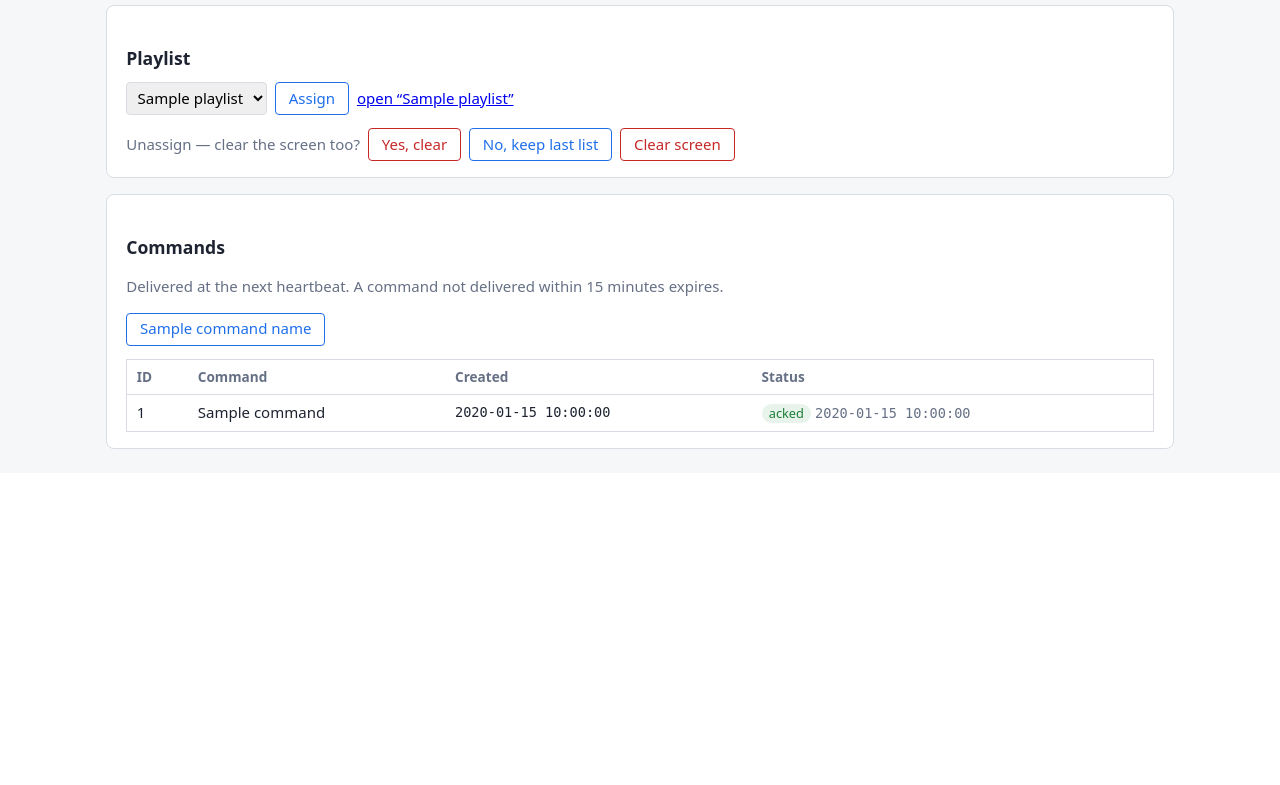
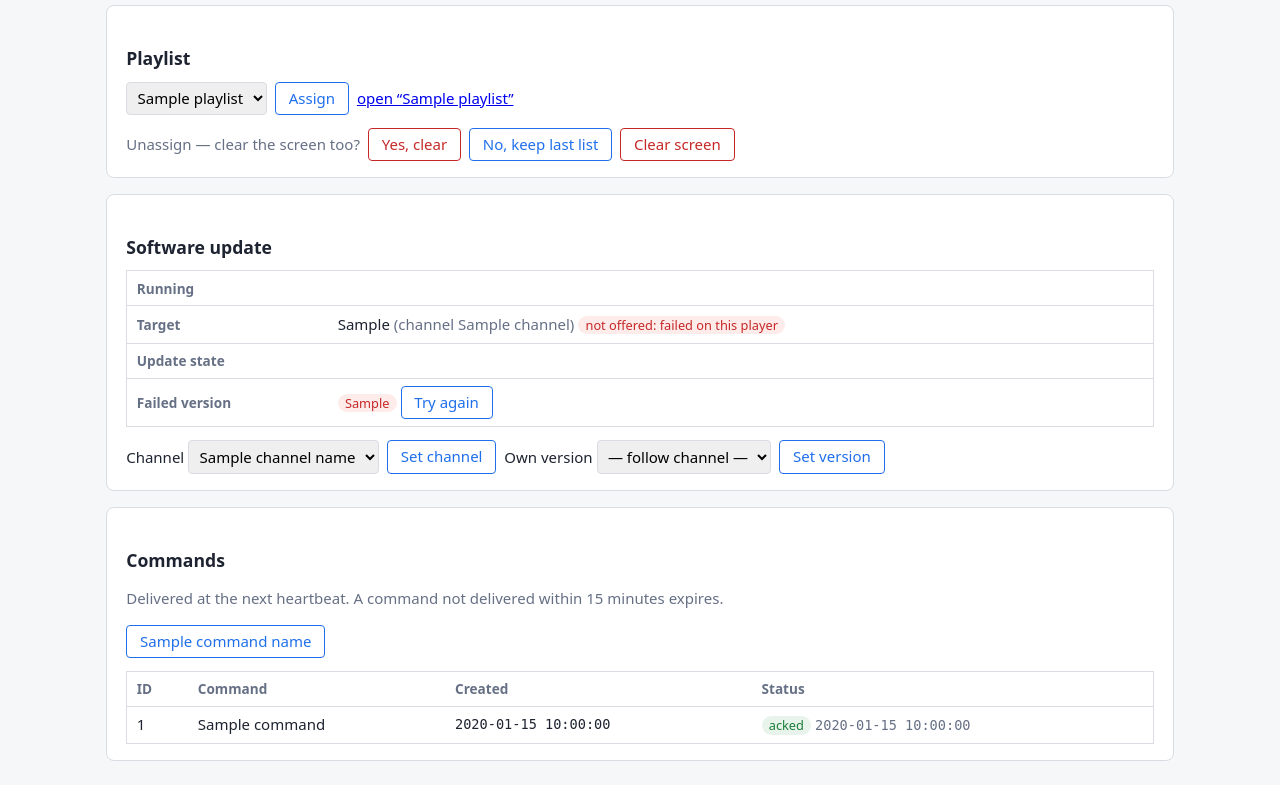
Before and after one commit to osuspiria/coral, a FastAPI app: template dashboard/coral_dashboard/templates/player.html in a window 1280 px wide. Shown: the part 478-1263 px from the top of the page. Before the commit the page ends 927 px from the top, so only its background shows below. Run offline with FastAPI, Linux system fonts and the light colour scheme; the template is opened without the code that fills it: most values are stand-ins (such as "Sample title", 1, 10 or a date in 2020); parts of the project's set-up code (start-up, migrations or seed data) failed here and were passed over.

Commit message:
dashboard: releases page and player update controls
Releases page lists releases and sets the canary/stable desired
versions. The player page shows running vs target version, update
state and failed version (with Try again), and sets the player's
channel and own version.

Co-Authored-By: Claude Opus 5.5 <noreply@anthropic.com>

```diff
--- a/dashboard/coral_dashboard/templates/base.html
+++ b/dashboard/coral_dashboard/templates/base.html
@@ -16,6 +16,7 @@
       <a href="/players">Players</a>
       <a href="/playlists">Playlists</a>
       <a href="/media">Media</a>
+      <a href="/releases">Releases</a>
     </nav>
     <form method="post" action="/logout" class="inline">
       <input type="hidden" name="csrf_token" value="{{ csrf_token }}">
--- a/dashboard/coral_dashboard/templates/player.html
+++ b/dashboard/coral_dashboard/templates/player.html
@@ -79,6 +79,45 @@
 </div>
 
 <div class="card">
+  <h2>Software update</h2>
+  <table>
+    <tr><th>Running</th><td>{{ st.agent_version if st else "—" }}</td></tr>
+    <tr><th>Target</th><td>{{ target_version or "— (no update)" }}
+      <span class="muted">({% if p.desired_version %}player override{% else %}channel {{ p.channel }}{% endif %})</span>
+      {% if target_version and desired_version != target_version %}<span class="badge bad">not offered: failed on this player</span>{% endif %}
+    </td></tr>
+    {% if st %}<tr><th>Update state</th><td>{{ st.update.state }}{% if st.update.version %} {{ st.update.version }}{% endif %}
+      {% if st.update.last_error %}<span class="badge bad">error</span> {{ st.update.last_error }}{% endif %}</td></tr>{% endif %}
+    {% if p.failed_version %}<tr><th>Failed version</th><td><span class="badge bad">{{ p.failed_version }}</span>
+      <form method="post" action="/players/{{ p.id }}/clear-failed" class="inline"
+            data-confirm="Allow {{ p.failed_version }} to be tried again on {{ p.label }}?">
+        <input type="hidden" name="csrf_token" value="{{ csrf_token }}">
+        <button type="submit" class="secondary">Try again</button>
+      </form></td></tr>{% endif %}
+  </table>
+  <div class="row" style="margin-top:.8rem">
+    <form method="post" action="/players/{{ p.id }}/channel" class="row">
+      <input type="hidden" name="csrf_token" value="{{ csrf_token }}">
+      <label>Channel
+        <select name="channel">{% for c in channel_names %}<option value="{{ c }}" {% if c == p.channel %}selected{% endif %}>{{ c }}</option>{% endfor %}</select>
+      </label>
+      <button type="submit" class="secondary">Set channel</button>
+    </form>
+    <form method="post" action="/players/{{ p.id }}/version" class="row"
+          data-confirm="Change the software version of {{ p.label }}? It updates at its next heartbeat.">
+      <input type="hidden" name="csrf_token" value="{{ csrf_token }}">
+      <label>Own version
+        <select name="version">
+          <option value="">— follow channel —</option>
+          {% for r in releases %}<option value="{{ r.version }}" {% if r.version == p.desired_version %}selected{% endif %}>{{ r.version }}</option>{% endfor %}
+        </select>
+      </label>
+      <button type="submit" class="secondary">Set version</button>
+    </form>
+  </div>
+</div>
+
+<div class="card">
   <h2>Commands</h2>
   <p class="muted">Delivered at the next heartbeat. A command not delivered within 15 minutes expires.</p>
   <div class="row">
--- a/dashboard/coral_dashboard/web.py
+++ b/dashboard/coral_dashboard/web.py
@@ -14,7 +14,7 @@ from fastapi.templating import Jinja2Templates
 from . import media
 from .auth import LOGIN_COOKIE, SESSION_COOKIE, Session, verify_password
 from .deps import AppState, app_state, get_store, require_admin
-from .repo import COMMANDS, Conflict, Store
+from .repo import CHANNELS, COMMANDS, Conflict, NotFound, Store
 
 templates = Jinja2Templates(directory=Path(__file__).parent / "templates")
 
@@ -149,6 +149,10 @@ def player_page(
         commands=store.list_commands(player_id),
         command_names=COMMANDS,
         playlists=store.list_playlists(),
+        releases=store.list_releases(),
+        channel_names=CHANNELS,
+        target_version=store.target_version(player),
+        desired_version=store.effective_desired_version(player),
     )
 
 
@@ -444,3 +448,78 @@ def resume_screen(
 ) -> Response:
     store.set_cleared(player_id, False)
     return redirect(f"/players/{player_id}", notice="Screen resumed.")
+
+
+# --------------------------------------------------------------- releases
+
+
+@router.get("/releases", response_class=HTMLResponse)
+def releases_page(
+    request: Request,
+    session: Session = Depends(require_admin),
+    store: Store = Depends(get_store),
+) -> HTMLResponse:
+    counts: dict[str, int] = {}
+    for player in store.list_players():
+        if not player["revoked"]:
+            counts[player["channel"]] = counts.get(player["channel"], 0) + 1
+    return render(
+        request,
+        "releases.html",
+        session,
+        releases=store.list_releases(),
+        channels=store.list_channels(),
+        channel_counts=counts,
+    )
+
+
+@router.post("/releases/channels/{channel}")
+def set_channel_version(
+    channel: str,
+    version: str = Form(""),
+    _session: Session = Depends(require_admin),
+    store: Store = Depends(get_store),
+) -> Response:
+    try:
+        store.set_channel_version(channel, _opt_str(version))
+    except (ValueError, NotFound) as exc:
+        return redirect("/releases", error=str(exc))
+    return redirect("/releases", notice=f"Channel {channel} set to {version or 'none'}.")
+
+
+@router.post("/players/{player_id}/channel")
+def set_player_channel(
+    player_id: int,
+    channel: str = Form(...),
+    _session: Session = Depends(require_admin),
+    store: Store = Depends(get_store),
+) -> Response:
+    try:
+        store.set_player_channel(player_id, channel)
+    except ValueError as exc:
+        return redirect(f"/players/{player_id}", error=str(exc))
+    return redirect(f"/players/{player_id}", notice=f"Channel set to {channel}.")
+
+
+@router.post("/players/{player_id}/version")
+def set_player_version(
+    player_id: int,
+    version: str = Form(""),
+    _session: Session = Depends(require_admin),
+    store: Store = Depends(get_store),
+) -> Response:
+    try:
+        store.set_player_version(player_id, _opt_str(version))
+    except NotFound as exc:
+        return redirect(f"/players/{player_id}", error=str(exc))
+    return redirect(f"/players/{player_id}", notice="Software version updated.")
+
+
+@router.post("/players/{player_id}/clear-failed")
+def clear_failed_version(
+    player_id: int,
+    _session: Session = Depends(require_admin),
+    store: Store = Depends(get_store),
+) -> Response:
+    store.clear_failed_version(player_id)
+    return redirect(f"/players/{player_id}", notice="The failed version may be tried again.")
```
Also changed, not shown: dashboard/coral_dashboard/templates/releases.html (added, +50 -0 lines), dashboard/tests/test_web.py (+30 -0 lines).
